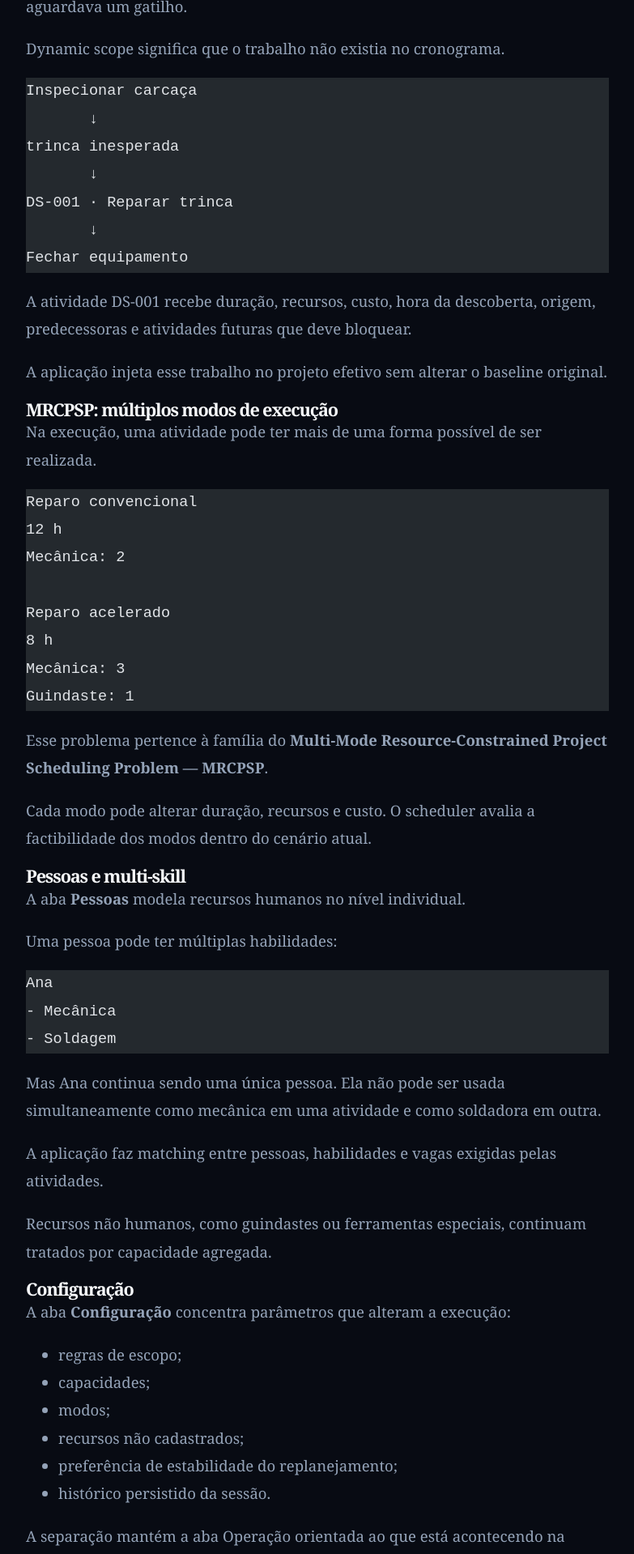
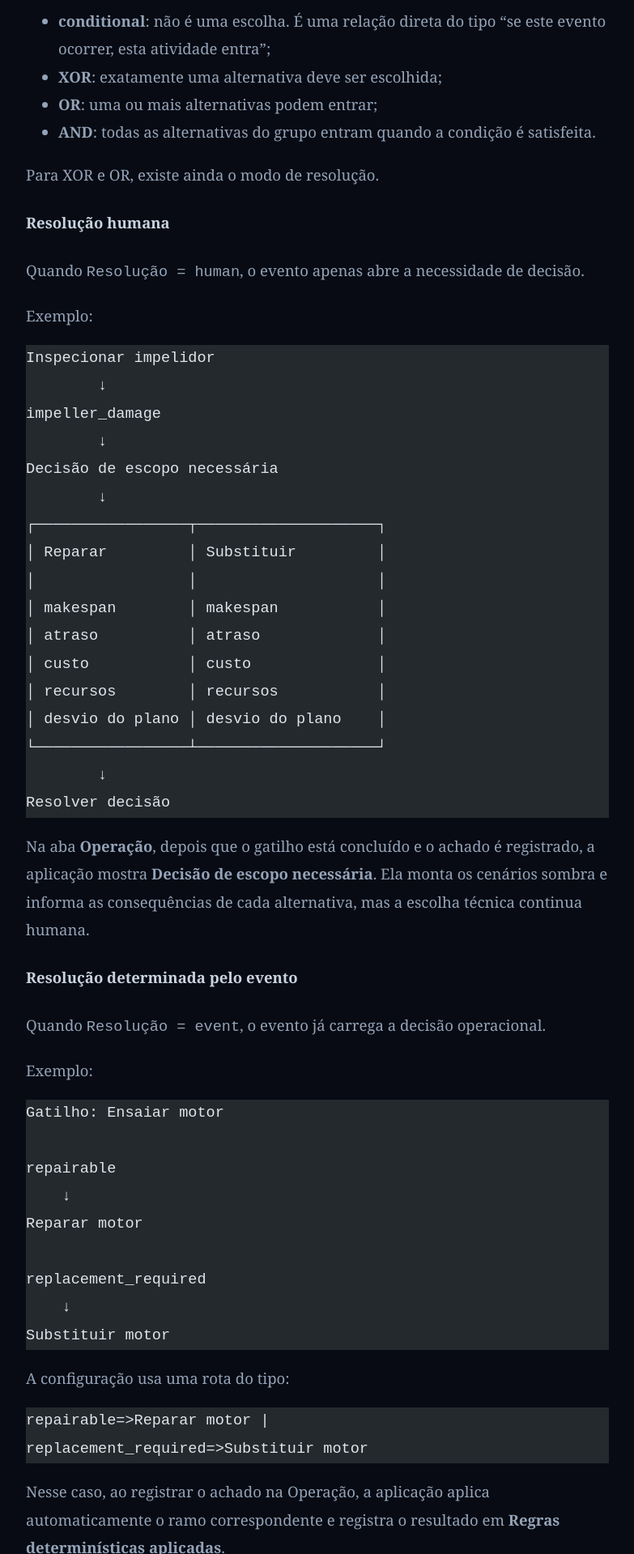
Before and after one commit to fcoelopes/portfoliofcoelds, an Astro site: page /blog/projeto-turnaround-decision-support in a window 1280 px wide. Shown: the part 10081-12000 px from the top of the page at 81% size, without its empty margins (248-1031 px from the left). Built offline with nearby package versions, Linux system fonts and the light colour scheme; Astro itself is replaced by a stand-in of ours; some packages are replaced by stand-ins of ours; code samples lack their colours.

Commit message:
docs(TDS-9): explain trigger decision flow in project article

```diff
--- a/src/content/blog/projeto-turnaround-decision-support.md
+++ b/src/content/blog/projeto-turnaround-decision-support.md
@@ -304,6 +304,100 @@ Também existem OR, em que uma ou mais alternativas podem entrar, e AND, em que
 
 Quando a escolha é técnica, o scheduler não decide sozinho com base em prazo. Ele calcula cenários de impacto e mantém a decisão com o planejador.
 
+### Onde a decisão do gatilho é configurada e resolvida
+
+Essa parte ficou dividida propositalmente em dois momentos: **Configuração** define a regra; **Operação** registra o que realmente aconteceu.
+
+Na aba **Configuração**, o planejador define o tipo da regra:
+
+- **conditional**: não é uma escolha. É uma relação direta do tipo “se este evento ocorrer, esta atividade entra”;
+- **XOR**: exatamente uma alternativa deve ser escolhida;
+- **OR**: uma ou mais alternativas podem entrar;
+- **AND**: todas as alternativas do grupo entram quando a condição é satisfeita.
+
+Para XOR e OR, existe ainda o modo de resolução.
+
+#### Resolução humana
+
+Quando `Resolução = human`, o evento apenas abre a necessidade de decisão.
+
+Exemplo:
+
+~~~text
+Inspecionar impelidor
+        ↓
+impeller_damage
+        ↓
+Decisão de escopo necessária
+        ↓
+┌─────────────────┬────────────────────┐
+│ Reparar         │ Substituir         │
+│                 │                    │
+│ makespan        │ makespan           │
+│ atraso          │ atraso             │
+│ custo           │ custo              │
+│ recursos        │ recursos           │
+│ desvio do plano │ desvio do plano    │
+└─────────────────┴────────────────────┘
+        ↓
+Resolver decisão
+~~~
+
+Na aba **Operação**, depois que o gatilho está concluído e o achado é registrado, a aplicação mostra **Decisão de escopo necessária**. Ela monta os cenários sombra e informa as consequências de cada alternativa, mas a escolha técnica continua humana.
+
+#### Resolução determinada pelo evento
+
+Quando `Resolução = event`, o evento já carrega a decisão operacional.
+
+Exemplo:
+
+~~~text
+Gatilho: Ensaiar motor
+
+repairable
+    ↓
+Reparar motor
+
+replacement_required
+    ↓
+Substituir motor
+~~~
+
+A configuração usa uma rota do tipo:
+
+~~~text
+repairable=>Reparar motor |
+replacement_required=>Substituir motor
+~~~
+
+Nesse caso, ao registrar o achado na Operação, a aplicação aplica automaticamente o ramo correspondente e registra o resultado em **Regras determinísticas aplicadas**.
+
+O fluxo completo fica assim:
+
+~~~text
+CONFIGURAÇÃO
+gatilho + evento + alternativas + modo de resolução
+        ↓
+OPERAÇÃO
+gatilho concluído
+        ↓
+achado registrado
+        ↓
+┌───────────────────────────┬───────────────────────────┐
+│ human                     │ event                     │
+│                           │                           │
+│ decisão fica pendente     │ rota é aplicada           │
+│ cenários sombra           │ automaticamente           │
+│ escolha humana            │                           │
+└───────────────────────────┴───────────────────────────┘
+        ↓
+escopo materializado
+        ↓
+replanejamento
+~~~
+
+Essa separação é importante porque **detectar um evento** e **decidir o que fazer com ele** não são necessariamente a mesma coisa.
+
 ### Dynamic Scope Discovery
 
 Existe uma diferença importante entre **escopo condicional** e **escopo realmente novo**.
```
